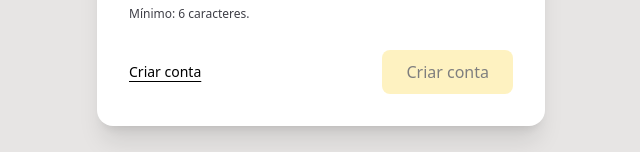
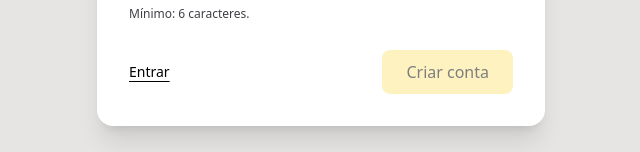
Before and after one commit to LeonardoSantosBR/adm-restaurante-ui, a React (Vite) app: page /signup in a window 1280 px wide. Shown: the part 541-693 px from the top of the page, without its empty margins (319-959 px from the left). Built offline with nearby package versions, Linux system fonts and the light colour scheme; no server answers.

Commit message:
style: entrar texto

```diff
--- a/src/pages/auth/signup.tsx
+++ b/src/pages/auth/signup.tsx
@@ -98,7 +98,7 @@ function Signup() {
             </div>
 
             <div className="flex items-center justify-between pt-2">
-              <LinkTo text={"Criar conta"} component={"signin"} />
+              <LinkTo text={"Entrar"} component={"signin"} />
 
               <button
                 type="submit"
```
